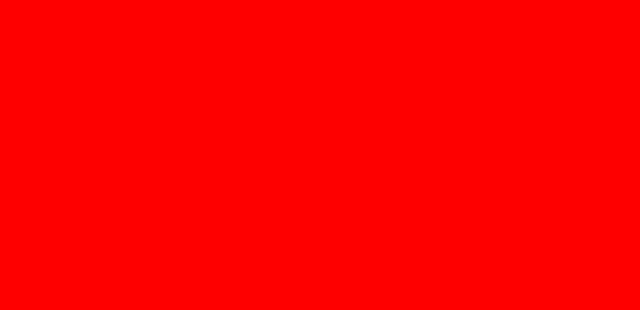
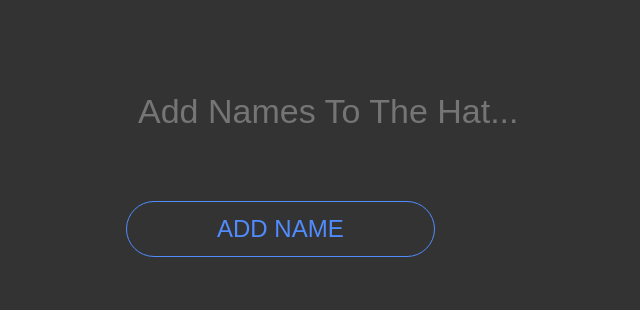
Before and after one commit to Roskk/draw-names, a website: page public/index.html in a window 1280 px wide. Shown: the whole page, without its empty margins (204-844 px from the left). Drawn offline with nearby package versions, Linux system fonts and the light colour scheme.

Commit message:
updates for the creating a list

```diff
--- a/public/css/styles.css
+++ b/public/css/styles.css
@@ -1,14 +1,73 @@
 html {
-  height: 100%;
+	height: 100%;
 }
 
 body {
-  background-color: red;
-  height: 100%;
-  margin: 0;
-  padding: 0;
-  font-family: arial, verdana, sans-serif;
+  	background-color: #333333;
+	height: 100%;
+	margin: 0;
+	padding: 0;
+	font-family: arial, verdana, sans-serif;
 }
-.container{
-  height: 100%;
+.Main {
+	margin: 0 auto;
+    position: relative;
+    width: 100%;
+    text-align: left;
 }
+.Main textarea{
+	resize: none;
+    margin: 0 auto;
+    width: 625px;
+    color: #fff;
+    background: none;
+    border-radius: 35px;
+    border: none;
+    font-size:34px;
+    padding:12px;
+    text-transform: capitalize;
+    outline: none;
+}
+.content-wrapper{
+	margin: 0 auto;
+    position: relative;
+    width: 620px;
+    padding: 75px 0 40px 0;
+    overflow: hidden;
+}
+.textarea-wrapper{
+	position: relative;
+    min-height: 60px;
+    margin: 0;
+}
+.button-wrapper{
+
+}
+button{
+	background: none;
+	border-radius: 100px;
+    border: 1px solid #518cff;
+    font-size: 24px;
+    color: #518cff;
+    display: inline-block;
+    padding: 10px 90px;
+    text-transform: uppercase;
+    outline: none;
+    cursor: pointer;
+    -webkit-touch-callout: none;
+    -webkit-user-select: none;
+    -khtml-user-select: none;
+    -moz-user-select: none;
+    -ms-user-select: none;
+    user-select: none;
+}
+button:hover{
+	background: #434473;
+}
+.button_container{
+	display: block;
+}
+#namelist{
+    color: #fff;
+    font-size: 20px;
+}
--- a/public/index.html
+++ b/public/index.html
@@ -1,7 +1,7 @@
 <!DOCTYPE html>
 <html>
 <head>
-	<title>Realtime Code Editor</title>
+	<title>Draw Names</title>
 <!-- Script -->
 	<script src="http://code.jquery.com/jquery-latest.min.js" type="text/javascript"></script>
     <script src="http://ajax.googleapis.com/ajax/libs/jquery/1.10.2/jquery.min.js"></script>
@@ -11,8 +11,29 @@
     <link rel="stylesheet" type="text/css" href="/css/styles.css">
 </head>
 <body>
-	<div class="container">
+<div class="Main">
+	<div class="content-wrapper">
+		<div class="textarea-wrapper">
+			<textarea type="text" id="nameInput" placeholder="Add names to the hat..."></textarea>
+		</div>
+		<div class="button-wrapper">
+			<button onclick="addname()">Add Name</button>
+		</div>
+		<ol id="namelist"></ol>
+	</div>
+<!-- 	<input type="text" id="nameInput">
+	<input type='button' onclick='addname()' value='Add Name' />
+	<ul id="namelist"></ul> -->
+	<script>
+		var list = document.getElementById('namelist');
 
-	</div>
+		function addname() {
+		    var nameInput = document.getElementById('nameInput').value;
+		    var entry = document.createElement('li');
+		    entry.appendChild(document.createTextNode(nameInput));
+		    list.appendChild(entry);
+		}
+	</script>
+</div>
 </body>
 </html>
```
Also changed, not shown: public/js/script.js (+22 -0 lines).
